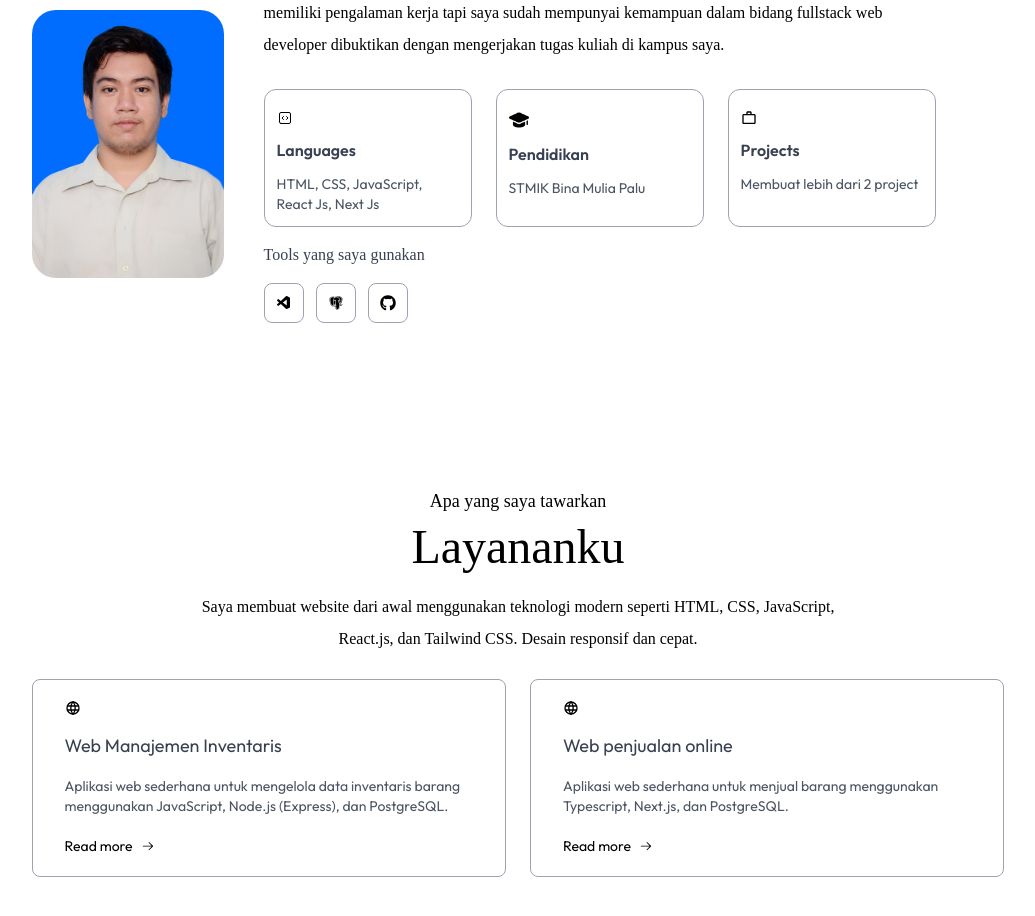
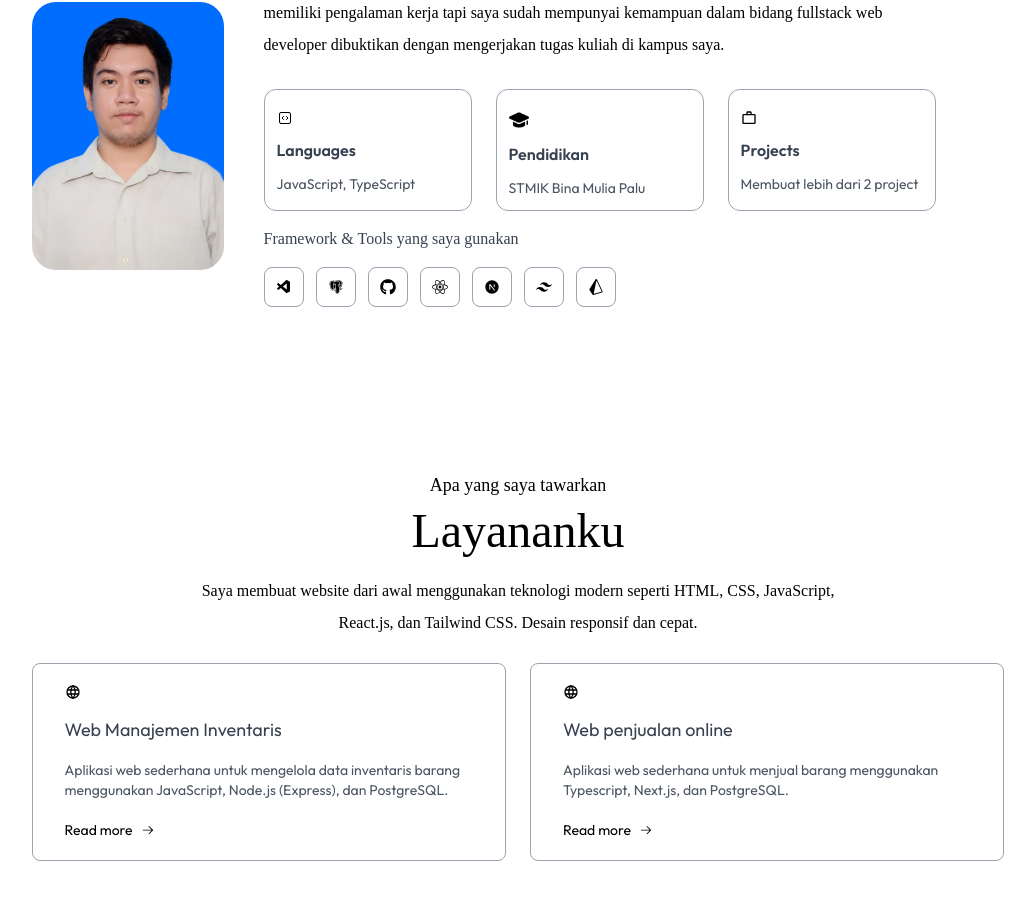
Before and after one commit to Rulirolando/portofolio, a Next.js app: page / in a window 1280 px wide. Shown: the part 991-1907 px from the top of the page, without its empty margins (122-1157 px from the left). Built offline with nearby package versions, Linux system fonts and the light colour scheme; a web font is replaced by a local one.

Commit message:
tools dan framework

```diff
--- a/components/About.jsx
+++ b/components/About.jsx
@@ -46,7 +46,7 @@ const About = () => {
           </ul>
 
           <h4 className="my-3 text-gray-700 font-Ovo dark:text-white">
-            Tools yang saya gunakan
+            Framework & Tools yang saya gunakan
           </h4>
           <ul className="flex items-center gap-3 sm:gap-3">
             {toolsData.map((tool) => (
--- a/public/assets/imgprofile/infoList.js
+++ b/public/assets/imgprofile/infoList.js
@@ -8,12 +8,16 @@ import { FaGithub } from "react-icons/fa6";
 import { TbWorld } from "react-icons/tb";
 import { GrSend } from "react-icons/gr";
 import belajarFundamental from "../sertifikat/belajar-fundamental-front-end-web-developer-page-001.jpg";
+import { FaReact } from "react-icons/fa";
+import { RiNextjsFill } from "react-icons/ri";
+import { RiTailwindCssFill } from "react-icons/ri";
+import { SiPrisma } from "react-icons/si";
 
 export const infolist = [
   {
     icon: <HiOutlineCodeBracketSquare />,
     title: "Languages",
-    deskription: "HTML, CSS, JavaScript, React Js, Next Js",
+    deskription: "JavaScript, TypeScript",
   },
   {
     icon: <Image src={graduation} alt="graduation" width={20} height={20} />,
@@ -31,6 +35,10 @@ export const toolsData = [
   <VscVscode key="vscode" className="w-5 sm:w-7" />,
   <BiLogoPostgresql key="postgresql" className="w-5 sm:w-7" />,
   <FaGithub key="github" className="w-5 sm:w-7" />,
+  <FaReact key="react" className="w-5 sm:w-7" />,
+  <RiNextjsFill key="nextjs" className="w-5 sm:w-7" />,
+  <RiTailwindCssFill key="tailwindcss" className="w-5 sm:w-7" />,
+  <SiPrisma key="prisma" className="w-5 sm:w-7" />,
 ];
 
 export const serviceData = [
```
